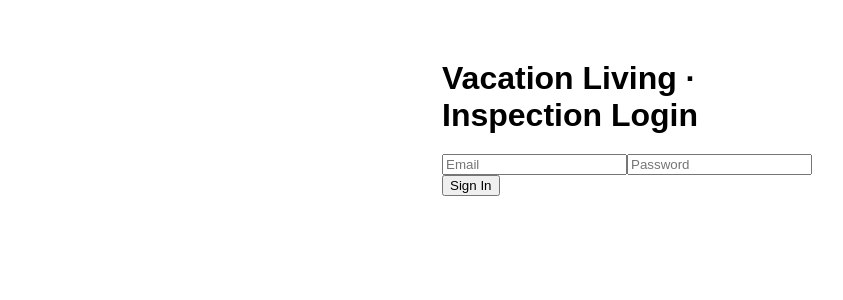
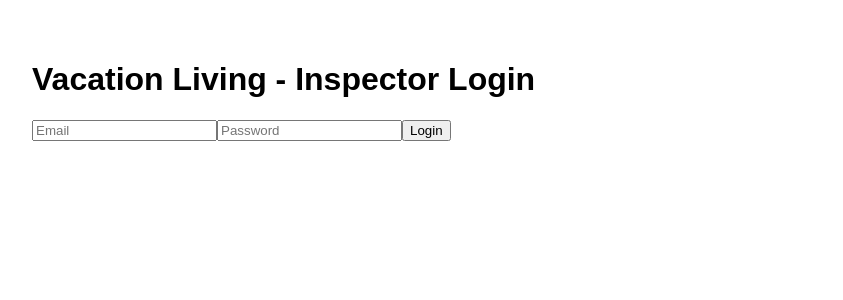
Before and after one commit to moyasnelson-max/vacationliving-inspection-app, a Next.js app: page /login in a window 1280 px wide. Shown: the top 300 px of the page, without its empty margins (8-851 px from the left). Built offline with nearby package versions, Linux system fonts and the light colour scheme; no server answers.

Commit message:
Update page.jsx

```diff
--- a/app/login/page.jsx
+++ b/app/login/page.jsx
@@ -1,4 +1,5 @@
 "use client";
+
 import { useState } from "react";
 import supabase from "../lib/supabaseClient";
 import { useRouter } from "next/navigation";
@@ -10,7 +11,7 @@ export default function LoginPage() {
   const router = useRouter();
 
   async function handleLogin() {
-    const { data, error } = await supabase.auth.signInWithPassword({
+    const { error } = await supabase.auth.signInWithPassword({
       email,
       password,
     });
@@ -24,10 +25,10 @@ export default function LoginPage() {
   }
 
   return (
-    <div style={{ maxWidth: 380, margin: "60px auto" }}>
-      <h1 style={{ fontSize: 32, marginBottom: 20 }}>
-        Vacation Living · Inspection Login
-      </h1>
+    <div style={{ padding: 40 }}>
+      <h1>Vacation Living - Inspector Login</h1>
+
+      {error && <p style={{ color: "red" }}>{error}</p>}
 
       <input
         placeholder="Email"
@@ -40,11 +41,7 @@ export default function LoginPage() {
         onChange={(e) => setPassword(e.target.value)}
       />
 
-      <button onClick={handleLogin}>Sign In</button>
-
-      {error && (
-        <p style={{ color: "red", marginTop: 10 }}>{error}</p>
-      )}
+      <button onClick={handleLogin}>Login</button>
     </div>
   );
 }
```
